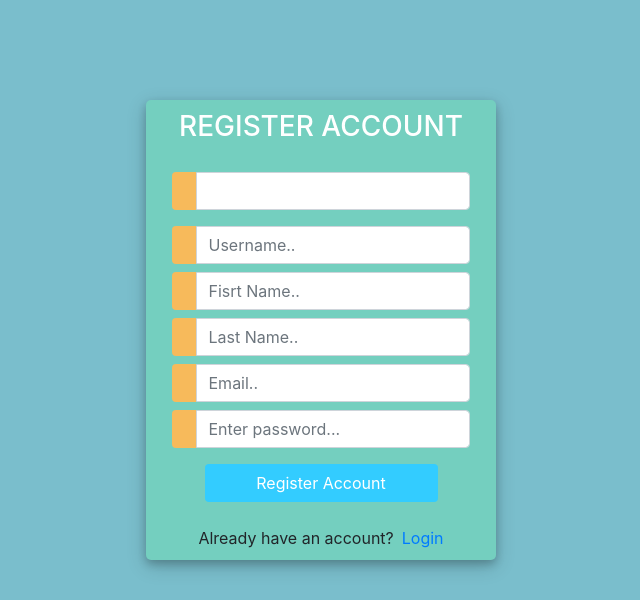
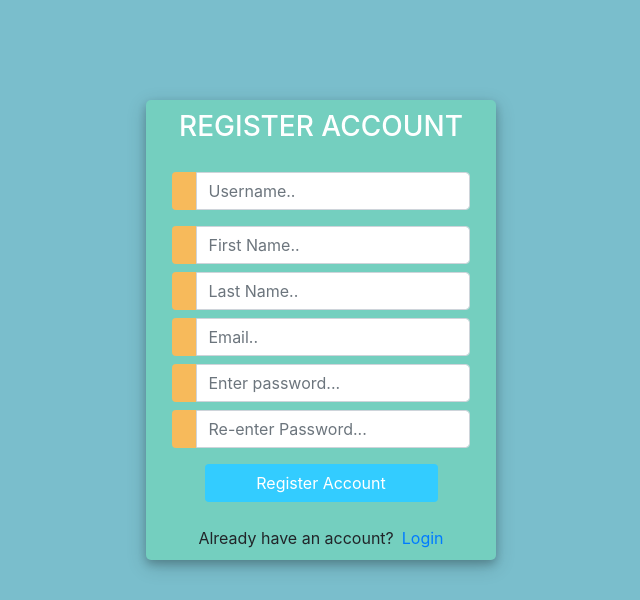
Before and after one commit to amitgautam1994/E-commerceWebsite, a Django app: page /shop/register/ in a window 1280 px wide. Shown: the part 70-670 px from the top of the page, without its empty margins (319-959 px from the left). Run offline with Django 3.2, Linux system fonts and the light colour scheme; some libraries are stand-ins or nearby versions.

Commit message:
Update register.html

```diff
--- a/shop/templates/shop/register.html
+++ b/shop/templates/shop/register.html
@@ -142,12 +142,12 @@
 
 		//Query All input fields
 		var form_fields = document.getElementsByTagName('input')
-		form_fields[1].placeholder='Username..';
-		form_fields[2].placeholder='Fisrt Name..';
-		form_fields[3].placeholder='Last Name..';
-		form_fields[4].placeholder='Email..';
-		form_fields[5].placeholder='Enter password...';
-		form_fields[6].placeholder='Re-enter Password...';
+		form_fields[0].placeholder='Username..';
+		form_fields[1].placeholder='First Name..';
+		form_fields[2].placeholder='Last Name..';
+		form_fields[3].placeholder='Email..';
+		form_fields[4].placeholder='Enter password...';
+		form_fields[5].placeholder='Re-enter Password...';
 
 
 		for (var field in form_fields){
```
